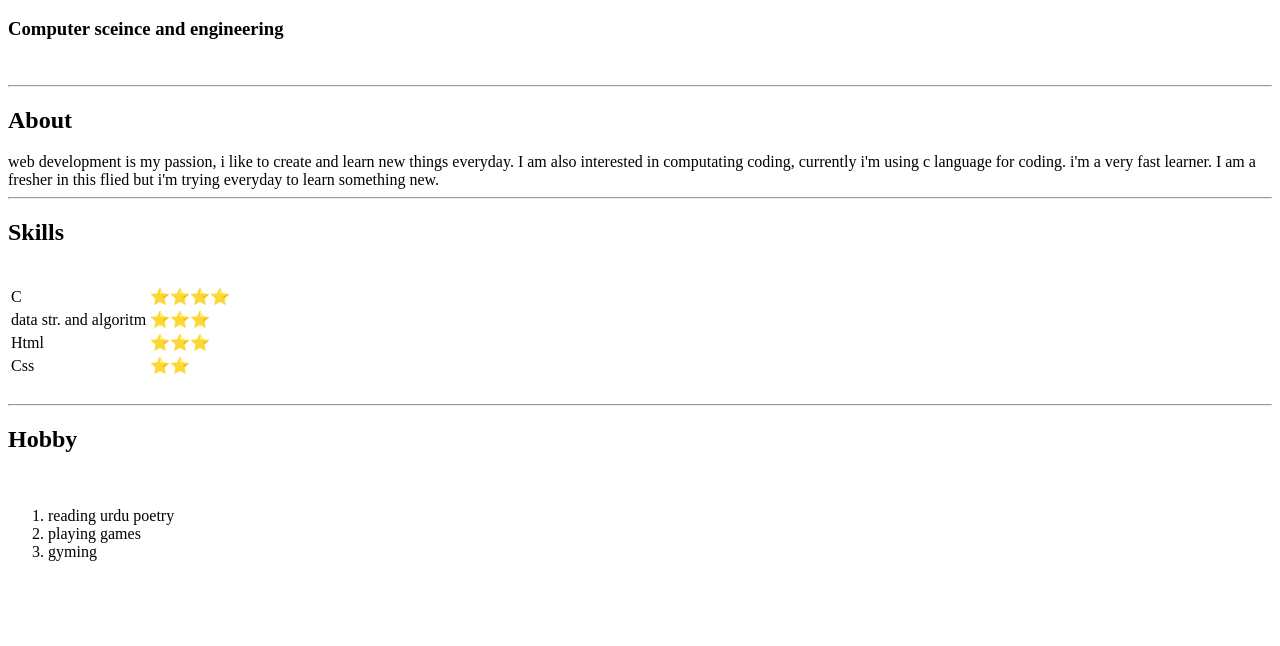
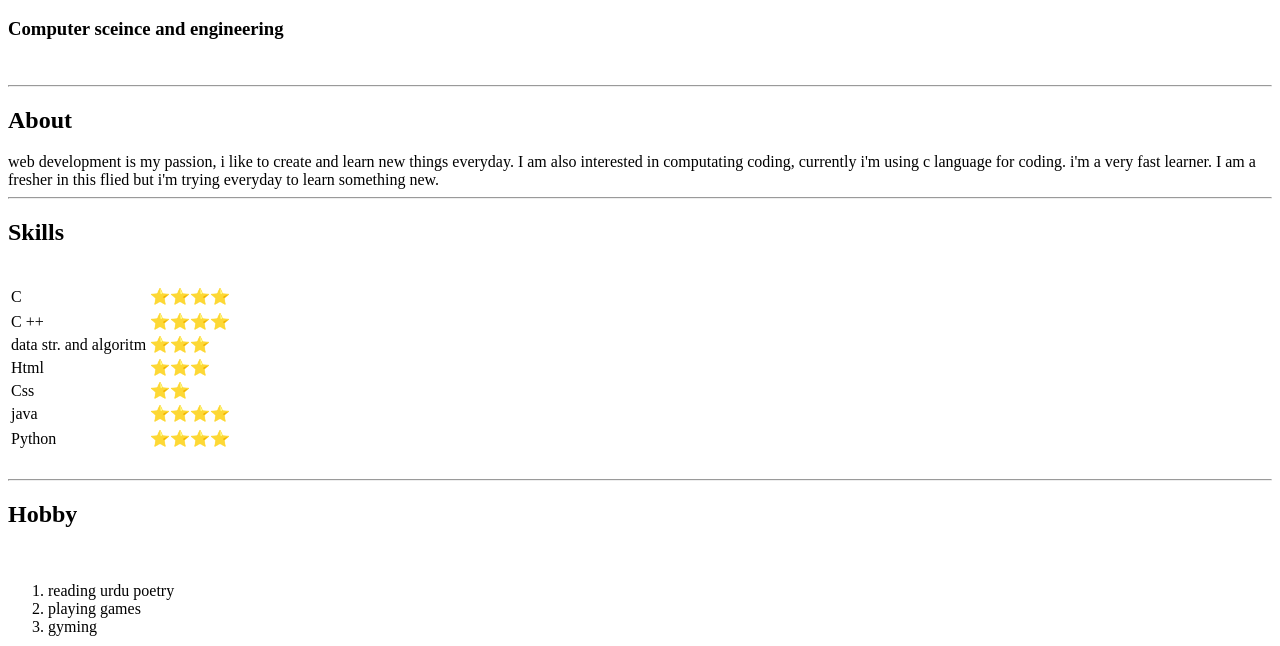
Before and after one commit to MaxAni69/cv, a plain HTML site: page index.html in a window 1280 px wide. Shown: the part 556-1202 px from the top of the page. Before the commit the page ends 1133 px from the top, so only its background shows below. Drawn offline with Linux system fonts and the light colour scheme.

Commit message:
Update index.html

```diff
--- a/index.html
+++ b/index.html
@@ -20,6 +20,14 @@
                 <tr>
                     <td>
                         C
+                    </td>
+                    <td>
+                        ⭐⭐⭐⭐
+                    </td></tr>
+                    <tr>
+                         <tr>
+                    <td>
+                        C ++
                     </td>
                     <td>
                         ⭐⭐⭐⭐
@@ -49,7 +57,22 @@
                         ⭐⭐
                     </td>
                 </tr>
-
+                 <tr>
+                    <td>
+                        java
+                    </td>
+                    <td>
+                        ⭐⭐⭐⭐
+                    </td></tr>
+                    <tr>
+                         <tr>
+                    <td>
+                        Python
+                    </td>
+                    <td>
+                        ⭐⭐⭐⭐
+                    </td></tr>
+                    <tr>
             </table>
             <br><hr>
             <h2><b>Hobby</b></h2><br>
```
